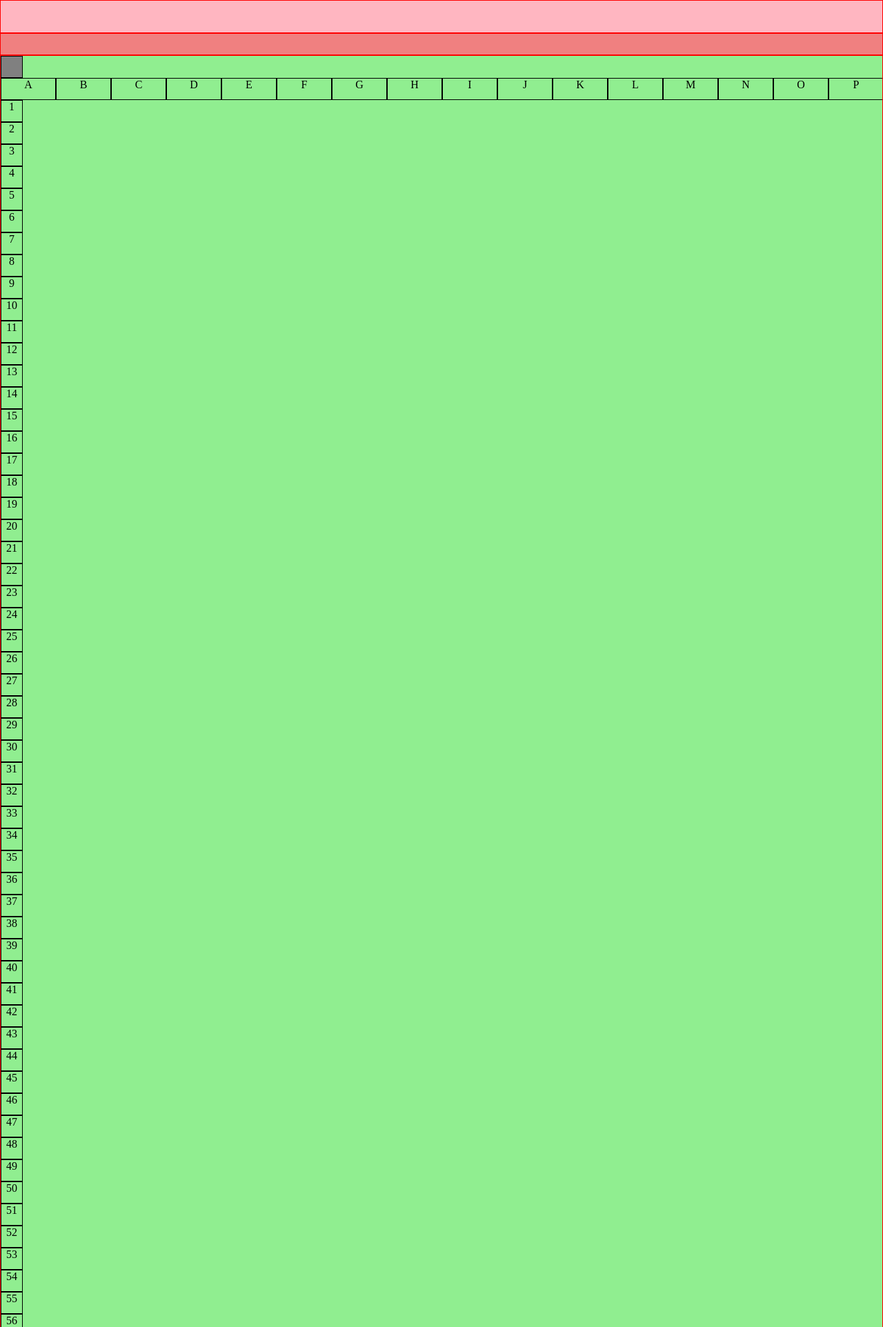
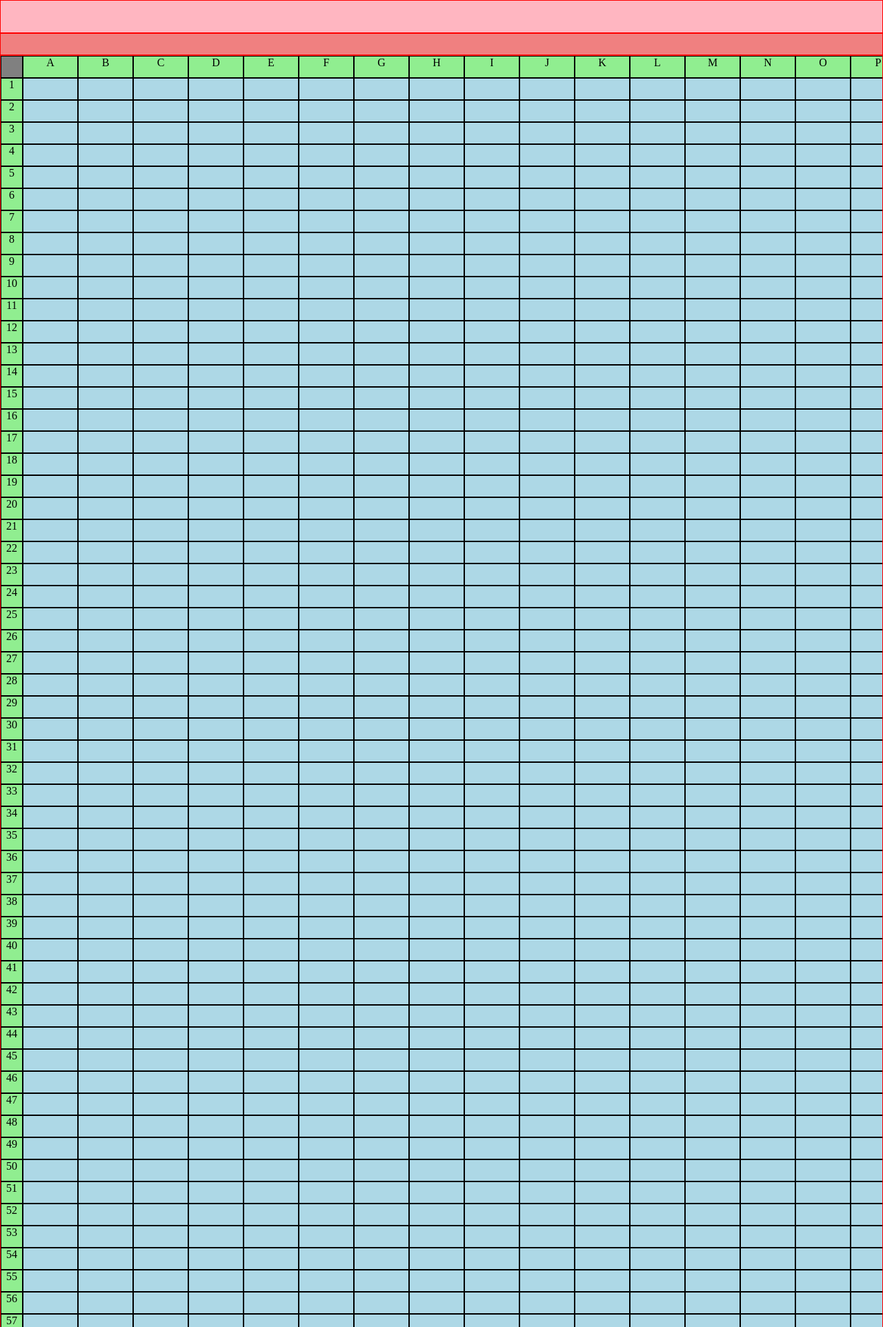
Before and after one commit to saurabhkumar23/excel-clone, a PHP site: page / in a window 1280 px wide. Shown: the top 1924 px of the page at 69% size. Run offline with PHP 8.4, Linux system fonts and the light colour scheme.

Commit message:
grid child positioning

```diff
--- a/grid.js
+++ b/grid.js
@@ -32,7 +32,7 @@ for (let i = 0; i < rows; i++) {
         // each cell will have - .cell,rid,cid,contenteditable
         //cell.innerText = `${i}${j}`
         cell.setAttribute("class", "cell")
-        cell.setAttribute("rid", i)
+        cell.setAttribute("rid", i)           // matrix coords
         cell.setAttribute("cid", j)
         //cell.setAttribute("contenteditable","true")
         row.appendChild(cell)
--- a/index.html
+++ b/index.html
@@ -25,6 +25,6 @@
         </div>
     </div>
     <script src="grid.js"></script>
-    <script src="script.js"></script>
+    <script src="sheet.js"></script>
 </body>
 </html>
--- a/style.css
+++ b/style.css
@@ -23,6 +23,8 @@ body {
     height: calc(100vh - ( 3rem + 2rem + 2rem)); /* giving remaining height to grid section */
     background-color: lightgreen;
     overflow: auto;
+    /* for childs positioning */
+    position: relative;
 }
 .box{
     height: 2rem;
@@ -34,9 +36,9 @@ body {
     background-color:gray;
 }
 .top_row{
-    /* left: 2rem;
+    left: 2rem;
     top: 0rem;
-    position: absolute; */
+    position: absolute;
     height:2rem;
     display:flex;
 }
@@ -51,9 +53,9 @@ body {
 }
 .grid{
     background-color:lightblue;
-    /* left: 2rem;
+    left: 2rem;
     top: 2rem;
-    position: absolute; */
+    position: absolute;
 }
 /******** sheets container *********/
 .sheets-container {
```
Also changed, not shown: sheet.js (renamed from script.js).
